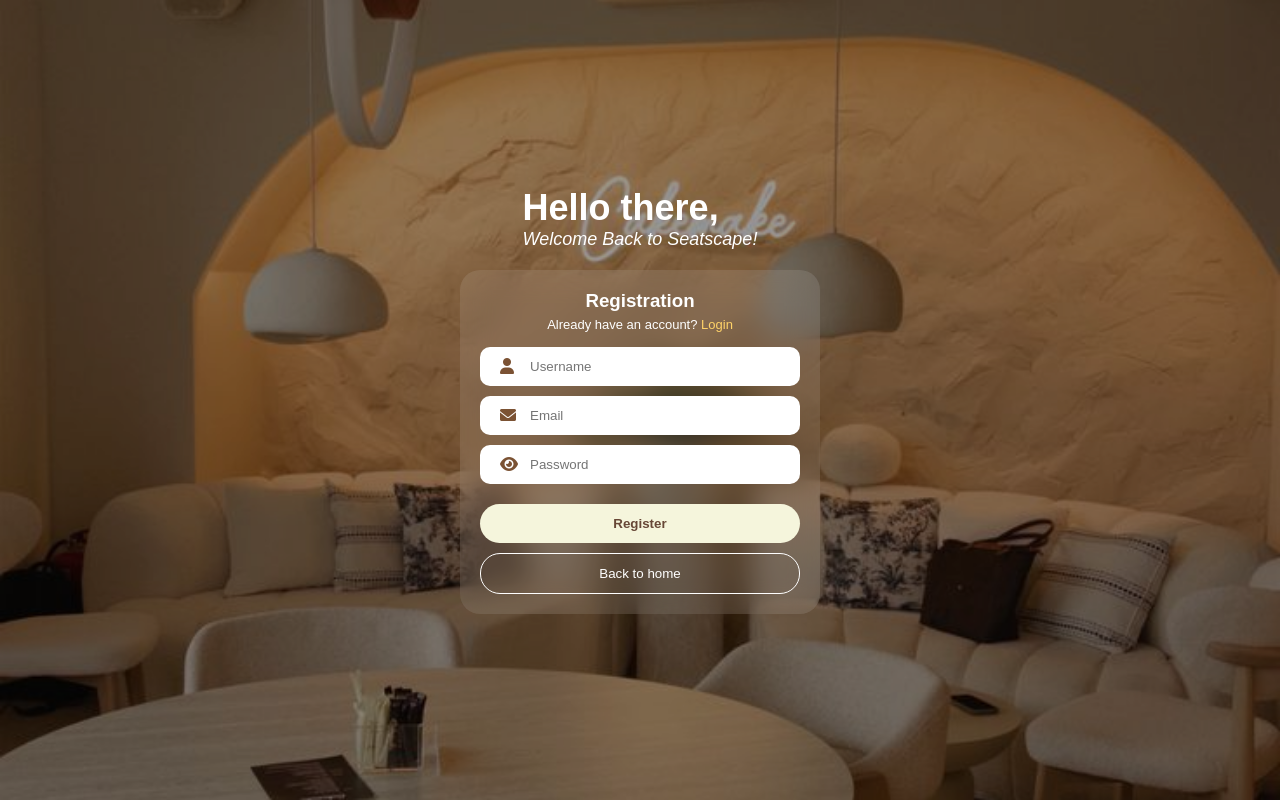
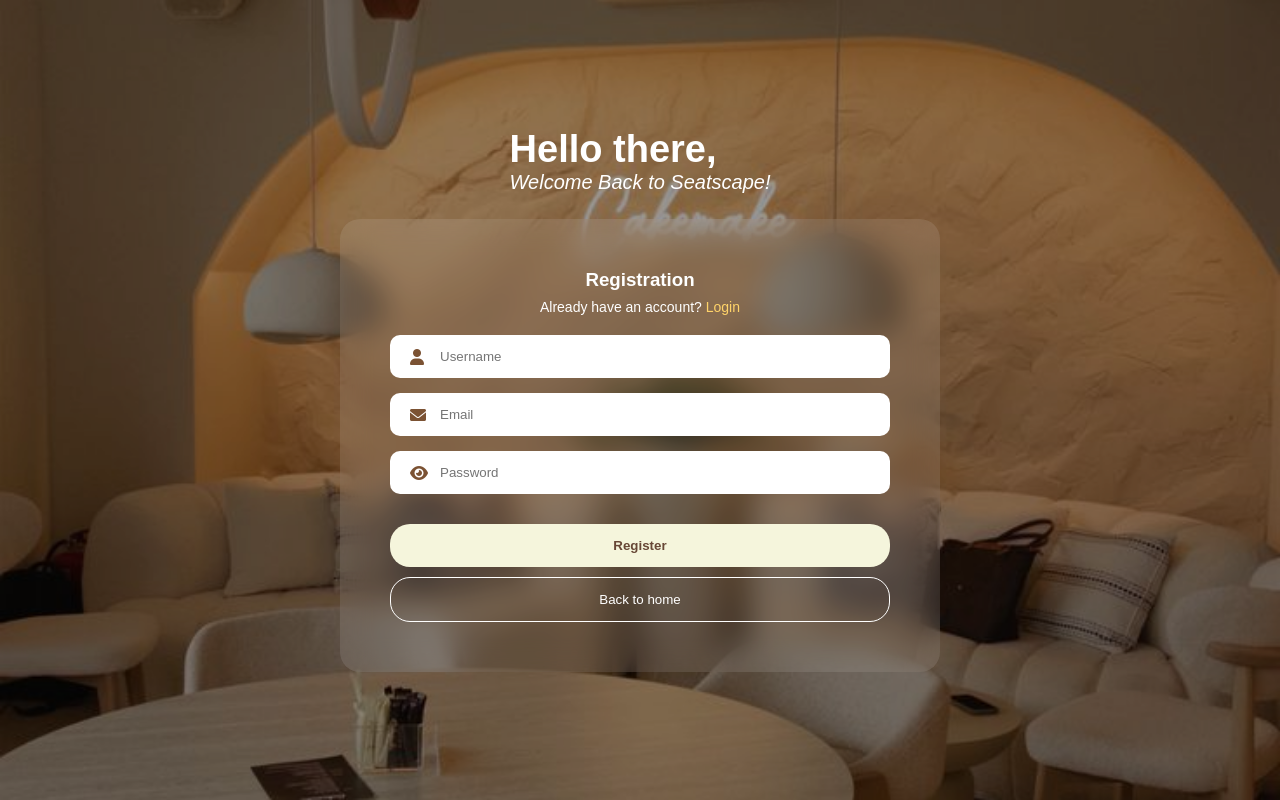
Before and after one commit to Fathiiathallah/Web-Design-UI-UX-SeatScape, a plain HTML site: page regist/registration.html in a window 1280 px wide. Drawn offline with Linux system fonts and the light colour scheme.

Commit message:
Update registration.css

```diff
--- a/regist/registration.css
+++ b/regist/registration.css
@@ -10,9 +10,8 @@
   min-height: 100vh;
   display: flex;
   flex-direction: column;
-  background: url("../Images/background\ login&register.jpeg") no-repeat center center/cover;
+  background: url("../Images/background login&register.jpeg") no-repeat center center/cover;
 }
-
 
 /* WRAPPER */
 .wrapper {
@@ -22,41 +21,51 @@
   justify-content: center;
   align-items: center;
   background: rgba(0,0,0,0.4);
+  padding: 20px;
 }
 
-/* Text */
+/* TEXT */
 .welcome-text h1 {
-    font-size: 36px;
-    color: white;
-    font-weight: bold;
+  font-size: 38px;
+  color: white;
+  font-weight: bold;
 }
 
 .welcome-text p {
-    font-size: 18px;
-    color: white;
-    font-style: italic;
-    margin-bottom: 20px;
+  font-size: 20px;
+  color: white;
+  font-style: italic;
+  margin-bottom: 25px;
 }
 
 /* CARD */
 .card {
-  width: 360px;
+  width: 520px;
+  max-width: 90%;
   background: rgba(255,255,255,0.1);
   backdrop-filter: blur(15px);
-  padding: 20px;
+  padding: 45px;
   border-radius: 20px;
   text-align: center;
   color: white;
 }
 
+/* DESKTOP LEBIH BESAR (SUDAH DIPERBESAR) */
+@media (min-width: 1024px) {
+  .card {
+    width: 600px;
+    padding: 50px;
+  }
+}
+
 /* TEXT */
 .card h3 {
-  margin-bottom: 5px;
+  margin-bottom: 8px;
 }
 
 .login-text {
-  font-size: 13px;
-  margin-bottom: 15px;
+  font-size: 14px;
+  margin-bottom: 20px;
 }
 
 .login-text a {
@@ -67,7 +76,7 @@
 /* INPUT */
 .input-group {
   position: relative;
-  margin: 10px 0;
+  margin: 15px 0;
 }
 
 .input-group i {
@@ -76,14 +85,14 @@
   top: 50%;
   transform: translateY(-50%);
   color: #7B5233;
-  background: rgba(255,255,255,0.7);
+  background: rgba(255,255,255,0.8);
   padding: 8px;
   border-radius: 8px;
 }
 
 .input-group input {
   width: 100%;
-  padding: 12px 12px 12px 50px;
+  padding: 14px 12px 14px 50px;
   border-radius: 10px;
   border: none;
   outline: none;
@@ -92,28 +101,44 @@
 /* BUTTON */
 .btn-login {
   width: 100%;
-  padding: 12px;
-  margin-top: 10px;
+  padding: 14px;
+  margin-top: 15px;
   background: #f5f5dc;
   border: none;
   border-radius: 20px;
   font-weight: bold;
-  text-decoration: none;
   color: #674736;
 }
 
 .btn-back {
   width: 100%;
-  padding: 12px;
+  padding: 14px;
   margin-top: 10px;
   background: transparent;
   border: 1px solid white;
   border-radius: 20px;
   color: white;
+}
+
+/* LINK DALAM BUTTON */
+.btn-login a,
+.btn-back a {
+  color: inherit;
   text-decoration: none;
 }
 
-.btn-login a, .btn-back a {
-    color: inherit;
-    text-decoration: none;
+/* RESPONSIVE */
+@media (max-width: 768px) {
+  .card {
+    width: 90%;
+    padding: 25px;
+  }
+
+  .welcome-text h1 {
+    font-size: 30px;
+  }
+
+  .welcome-text p {
+    font-size: 16px;
+  }
 }
```
